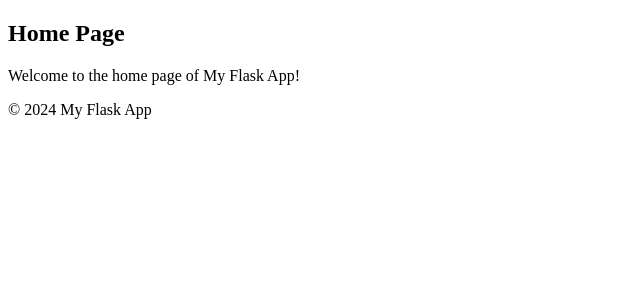
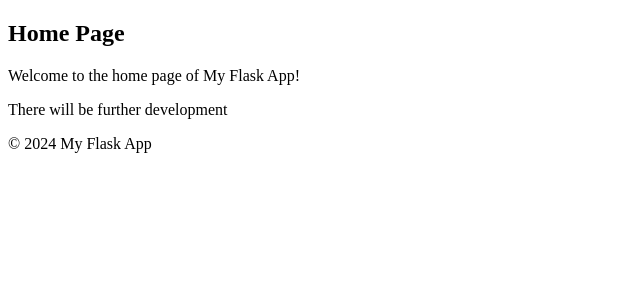
Before and after one commit to Deany256/flask-Web-development, a Flask app: page / in a window 1280 px wide. Shown: the part 98-398 px from the top of the page, without its empty margins (0-640 px from the left). Run offline with Flask 3, Linux system fonts and the light colour scheme.

Commit message:
Update index.html

```diff
--- a/app/templates/main/index.html
+++ b/app/templates/main/index.html
@@ -4,5 +4,6 @@
 
 {% block content %}
 <h2>Home Page</h2>
-<p>Welcome to the home page of My Flask App!</p>
+    <p>Welcome to the home page of My Flask App!</p>
+    <p>There will be further development</p>
 {% endblock %}
```
